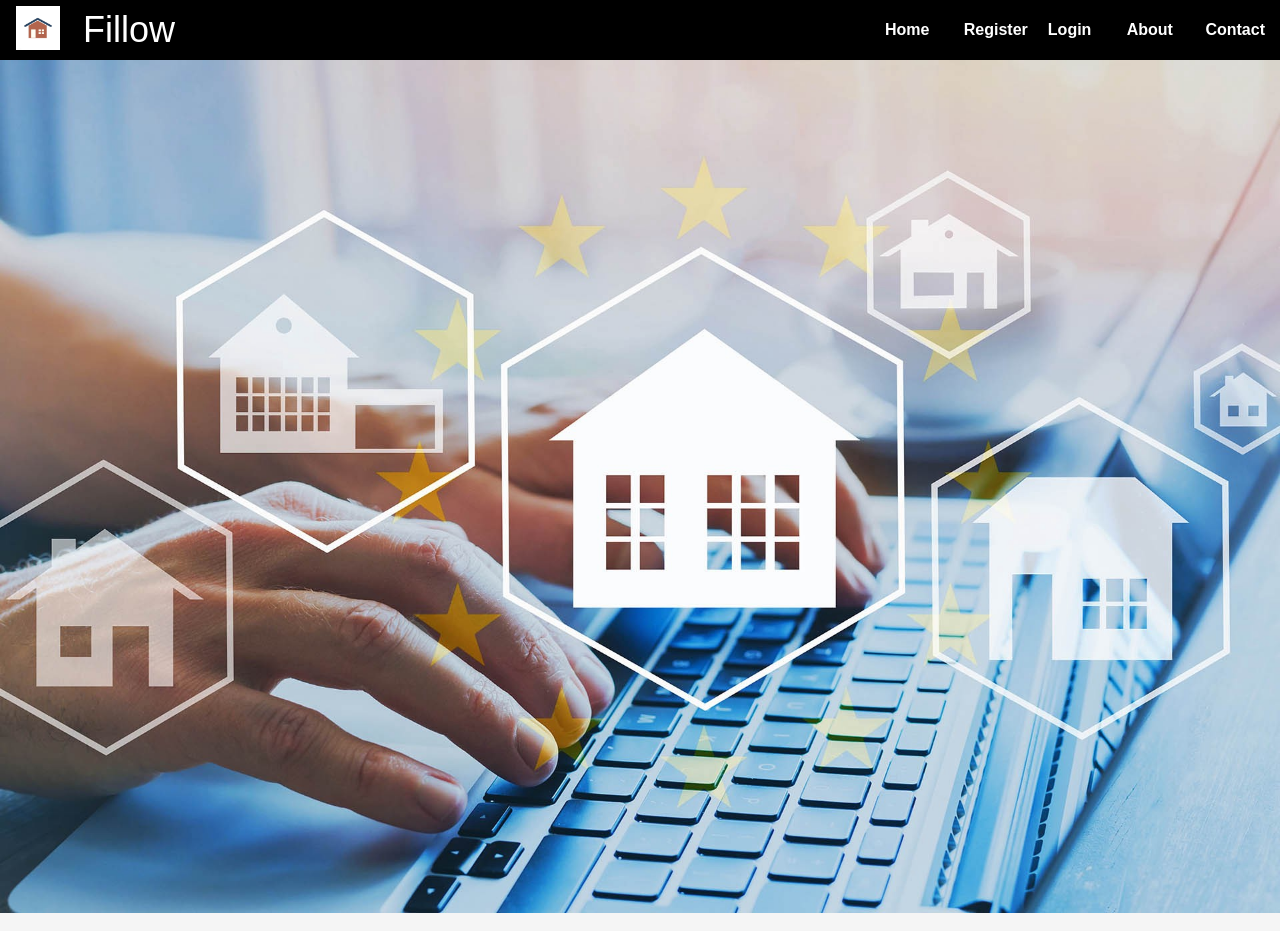
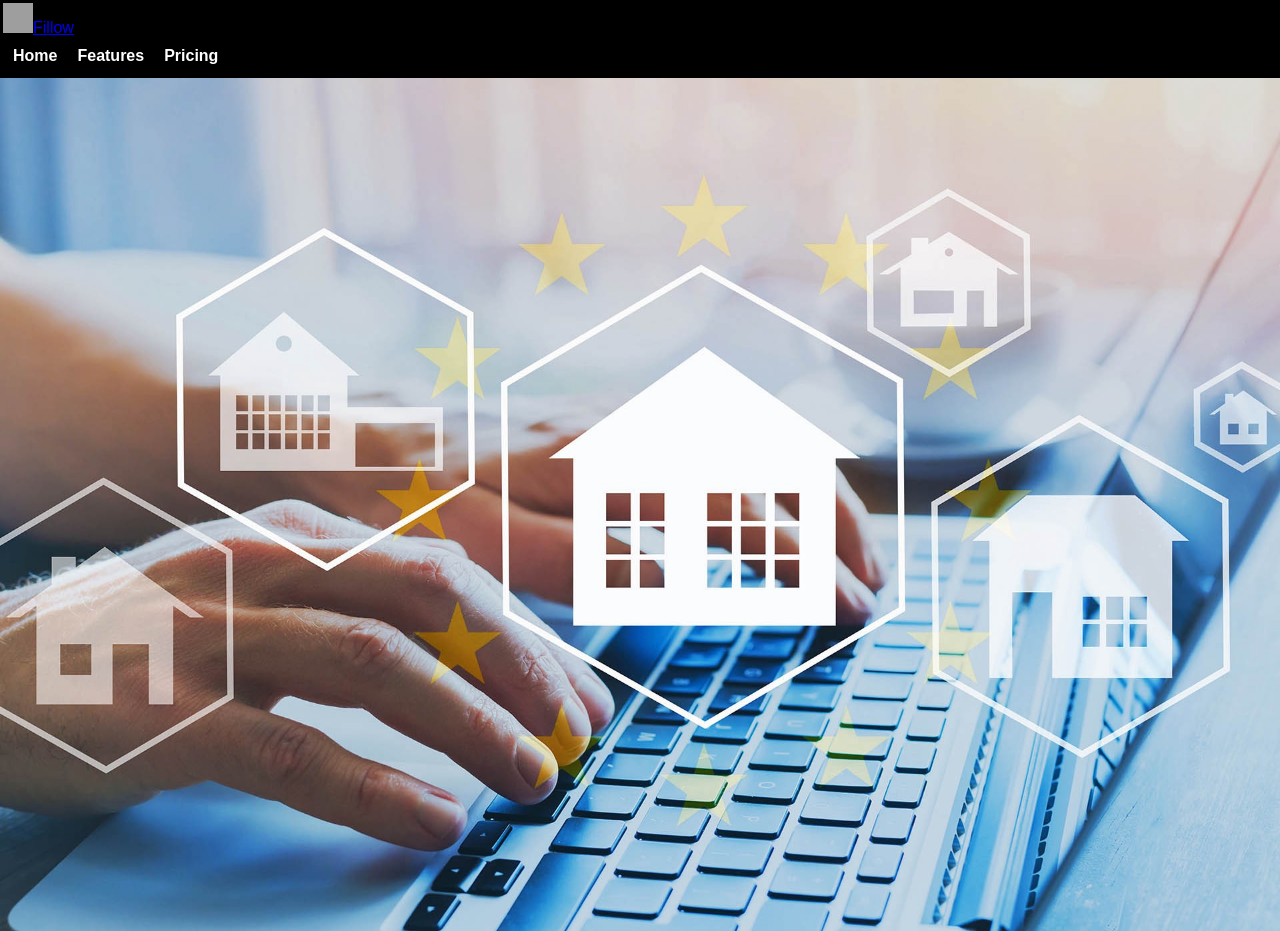
Before and after one commit to mhislam1/Real-Estate-Project, a React (Create React App) app: page / in a window 1280 px wide. Built offline with nearby package versions, Linux system fonts and the light colour scheme; grey boxes are pictures that could not be loaded.

Commit message:
Third Commit

```diff
--- a/package.json
+++ b/package.json
@@ -7,10 +7,12 @@
     "@testing-library/react": "^11.1.1",
     "@testing-library/user-event": "^12.2.0",
     "body-parser": "^1.19.0",
+    "bootstrap": "^4.5.3",
     "dotenv": "^8.2.0",
     "express": "^4.17.1",
     "mongoose": "^5.11.8",
     "react": "^17.0.1",
+    "react-bootstrap": "^1.4.3",
     "react-dom": "^17.0.1",
     "react-router-dom": "^5.2.0",
     "react-scripts": "4.0.0",
@@ -18,7 +20,7 @@
   },
   "scripts": {
     "start": "react-scripts start",
-    "server": "nodemon src/mongodb.js",
+    "server": "nodemon src/routes/api.js",
     "build": "react-scripts build",
     "test": "react-scripts test",
     "eject": "react-scripts eject"
--- a/src/App.js
+++ b/src/App.js
@@ -1,20 +1,22 @@
 import React, { Component } from 'react'
-import Navbar from './views/Navbar';
+import NavbarMenu from './views/NavbarMenu';
 import Register from './views/Register';
 import Home from './views/Home';
 import Login from './views/Login';
 import {BrowserRouter as Router, Switch, Route} from 'react-router-dom';
 import './styling/style.css';
 
-function App() {
+class App extends Component {
+	render(){
 		return (
 			<Router>
-			<Navbar />
+				<NavbarMenu />
 				<Route path='/' component={Home} />
 				<Route path='/register' component={Register} />
 				<Route path='/login' component={Login} />
 			</Router>
-	);
+		)
+	}
 }
 
 export default App;
--- a/src/mongodb.js
+++ b/src/mongodb.js
@@ -4,10 +4,6 @@ require('dotenv').config();
 
 let app = express();
 
-
-app.get('/', (req, res) =>{
-    res.send('Hello');
-})
 
 // mongodb+srv://newuser:<password>@realestate.ozokl.mongodb.net/<dbname>?retryWrites=true&w=majority
 
--- a/src/views/Home.js
+++ b/src/views/Home.js
@@ -5,7 +5,7 @@ class Home extends Component {
 	render() {
 		return(
 			<div>
-				<img src={landing} class='background' alt="comp" />
+			{/*	<img src={landing} class='background' alt="comp" />  */}
 			</div>
 		)
 	}
--- a/src/views/Navbar.js
+++ /dev/null
@@ -1,31 +0,0 @@
-import { render } from '@testing-library/react';
-import React, {Component} from 'react';
-import logo from '../styling/Image/house.jpg';
-import landing from '../styling/Image/landing.jpeg';
-import background from '../styling/Image/background1.jpeg'
-
-
-class Navbar extends Component {
-	render() {
-		return(
-			<header>
-				<div class="container">
-					<a href="/"><img src={logo} alt="logo" /></a>
-				</div>
-
-				<p class='Fillow'><a href='/'>Fillow</a></p>
-
-				<nav class='nav'>
-					<li><a class='nav-link' href='/'>Home</a></li>
-					<li><a class='nav-link' href='register'>Register</a></li>
-					<li><a class='nav-link' href='login'>Login</a></li>
-					<li><a class='nav-link' href='about'>About</a></li>
-					<li><a class='nav-link' href='contact'>Contact</a></li>
-				</nav>
-			</header>
-		)
-	}
-}
-
-
-export default Navbar;
--- /dev/null
+++ b/src/views/NavbarMenu.js
@@ -0,0 +1,58 @@
+import React, {Component} from 'react';
+import logo from '../styling/Image/house.jpg';
+import landing from '../styling/Image/landing.jpeg';
+import background from '../styling/Image/background1.jpeg'
+import {Navbar, Nav} from 'react-bootstrap';
+
+
+class NavbarMenu extends Component {
+	render() {
+		return(
+			<body>
+				<header>
+			  <Navbar expand="lg" bg="dark" variant="dark">
+				<Navbar.Brand href="#home">
+				<img
+					src= '../styling/Image/house.jpg'
+					width="30"
+					height="30"
+					className="d-inline-block align-top"
+					// alt="React Bootstrap logo"
+				/>
+				Fillow
+				</Navbar.Brand>
+				<Nav className="mr-auto">
+				<Nav.Link href="#home">Home</Nav.Link>
+				<Nav.Link href="#features">Features</Nav.Link>
+				<Nav.Link href="#pricing">Pricing</Nav.Link>
+				</Nav>
+			</Navbar>
+		</header>
+		<div class ='background-div'>
+			<img src={landing} class='background' alt="comp" />
+		</div>
+		</body>
+
+/*
+			<header>
+				<div class="container">
+					<a href="/"><img src={logo} alt="logo" /></a>
+				</div>
+
+				<p class='Fillow'><a href='/'>Fillow</a></p>
+
+				<nav class='nav'>
+					<li><a class='nav-link' href='/'>Home</a></li>
+					<li><a class='nav-link' href='register'>Register</a></li>
+					<li><a class='nav-link' href='login'>Login</a></li>
+					<li><a class='nav-link' href='about'>About</a></li>
+					<li><a class='nav-link' href='contact'>Contact</a></li>
+				</nav>
+			</header>
+*/
+		)
+	}
+}
+
+
+export default NavbarMenu;
```
Also changed, not shown: src/routes/home.js (added, +10 -0 lines), src/routes/register.js (added, +43 -0 lines), 1 other file (tests, documents, lock files or other folders). Lines whose indentation alone changed are shown as unchanged.
